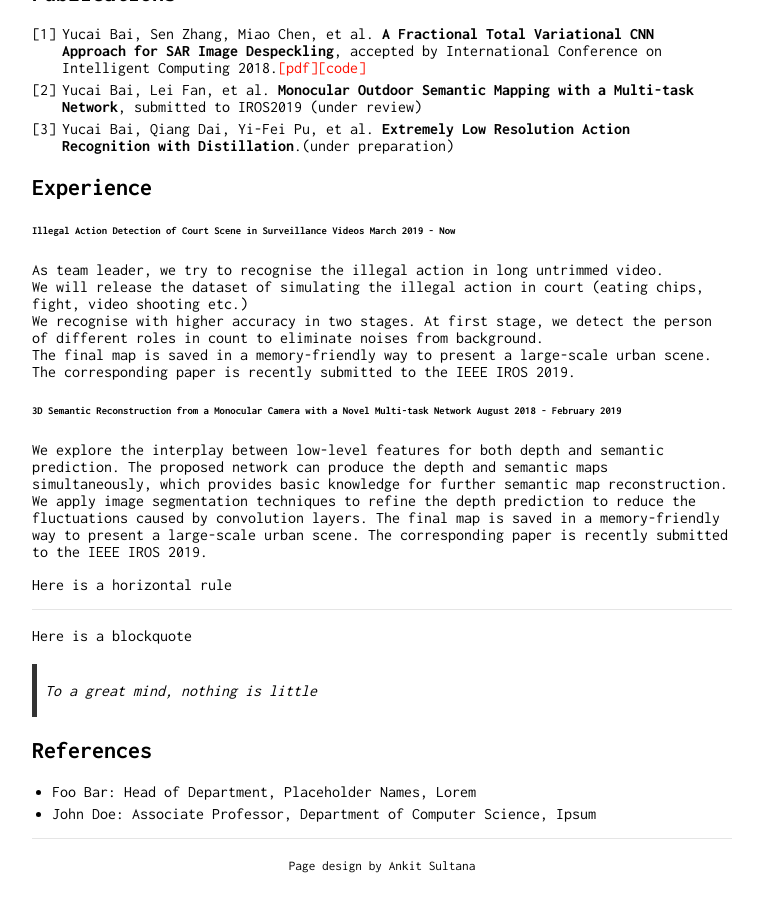
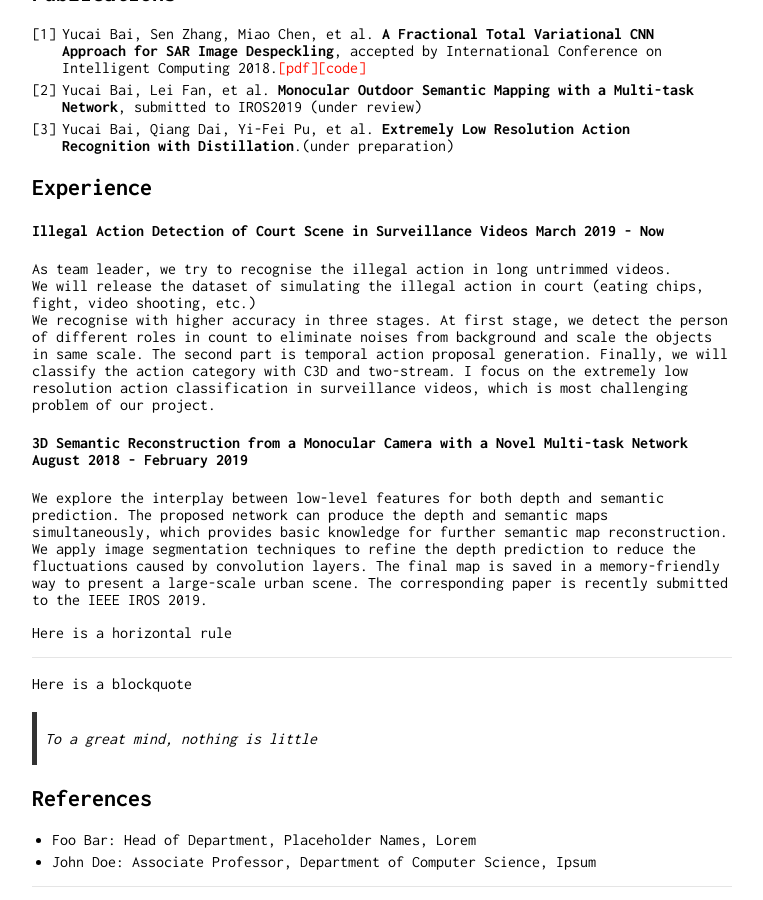
Before and after one commit to RaymondByc/raymondbyc-github.io, a Jekyll site: the page built from index.md, in a window 1280 px wide and 900 px high, scrolled down 752 px. Shown: the whole window, without its empty margins (258-1021 px from the left). Built offline with Jekyll 4.4.1, drawn with Linux system fonts in a browser that asks for light colours; our own code applies the rules of GitHub Pages for plain Markdown files; before the commit the page ends 1625 px from its top, so only the background shows below that.

Commit message:
index update.

```diff
--- a/index.md
+++ b/index.md
@@ -38,14 +38,17 @@ Image Despeckling
 
 ## Experience
 
-###### Illegal Action Detection of Court Scene in Surveillance Videos  March 2019 - Now
-As team leader, we try to recognise the illegal action in long untrimmed video.
-We will release the dataset of simulating the illegal action in court (eating chips, fight, video shooting etc.)
-We recognise with higher accuracy in two stages. At first stage, we detect the person of different roles in count to eliminate noises from background.
-The final map is saved in a memory-friendly way to present a large-scale urban scene.
-The corresponding paper is recently submitted to the IEEE IROS 2019.
+#### Illegal Action Detection of Court Scene in Surveillance Videos  March 2019 - Now
+As team leader, we try to recognise the illegal action in long untrimmed videos.
+We will release the dataset of simulating the illegal action in court (eating chips, fight, video shooting, etc.)
+We recognise with higher accuracy in three stages.
+ At first stage, we detect the person of different roles in count to eliminate noises from background and scale the objects in same scale.
+ The second part is temporal action proposal generation.
+ Finally, we will classify the action category with C3D and two-stream.
+I focus on the extremely low resolution action classification in surveillance videos,
+which is most challenging problem of our project.
 
-###### 3D Semantic Reconstruction from a Monocular Camera with a Novel Multi-task Network August 2018 - February 2019
+#### 3D Semantic Reconstruction from a Monocular Camera with a Novel Multi-task Network August 2018 - February 2019
 We explore the interplay between low-level features for both depth and semantic prediction.
 The proposed network can produce the depth and semantic maps simultaneously, which provides basic knowledge for further semantic map reconstruction.
 We apply image segmentation techniques to refine the depth prediction to reduce the fluctuations caused by convolution layers.
```
